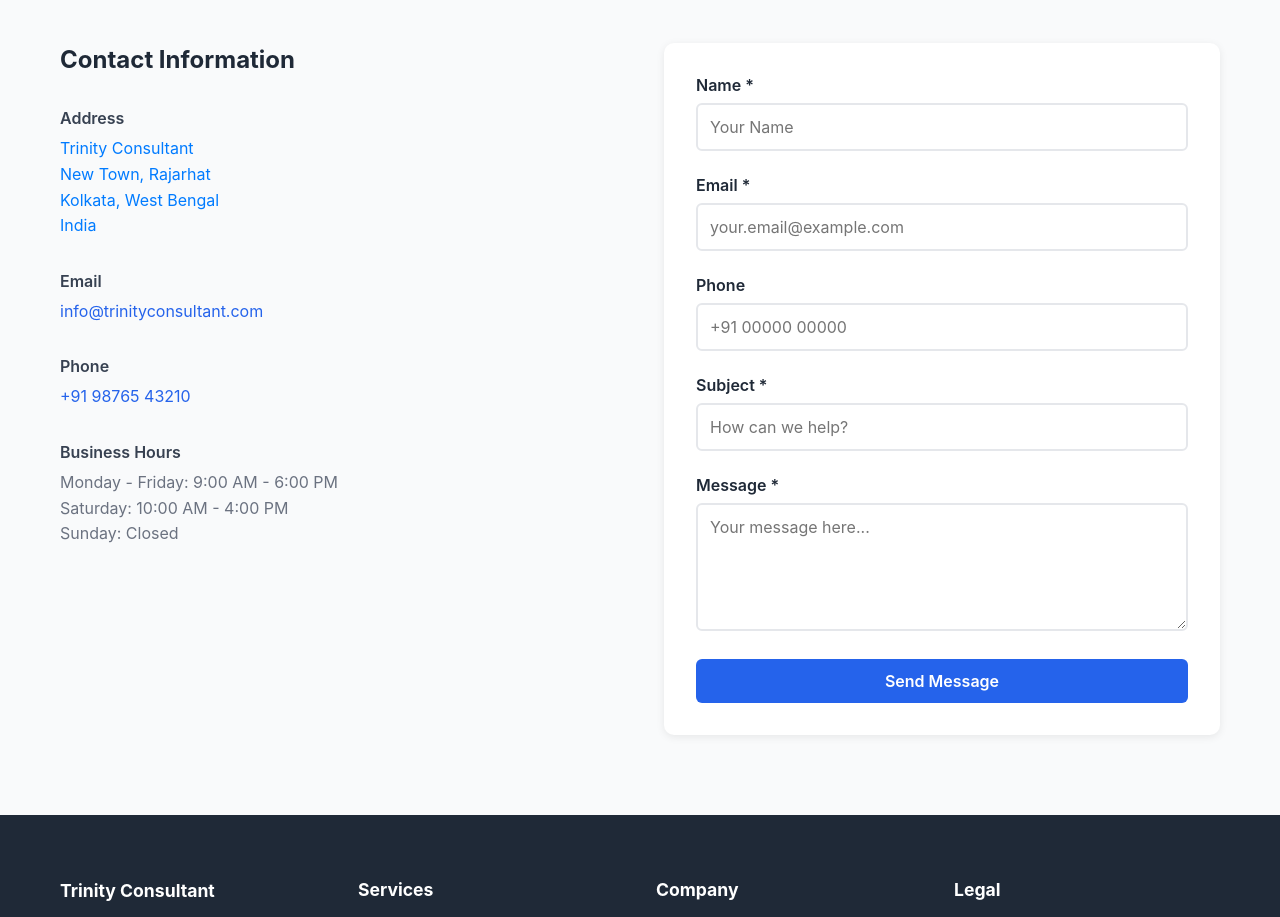
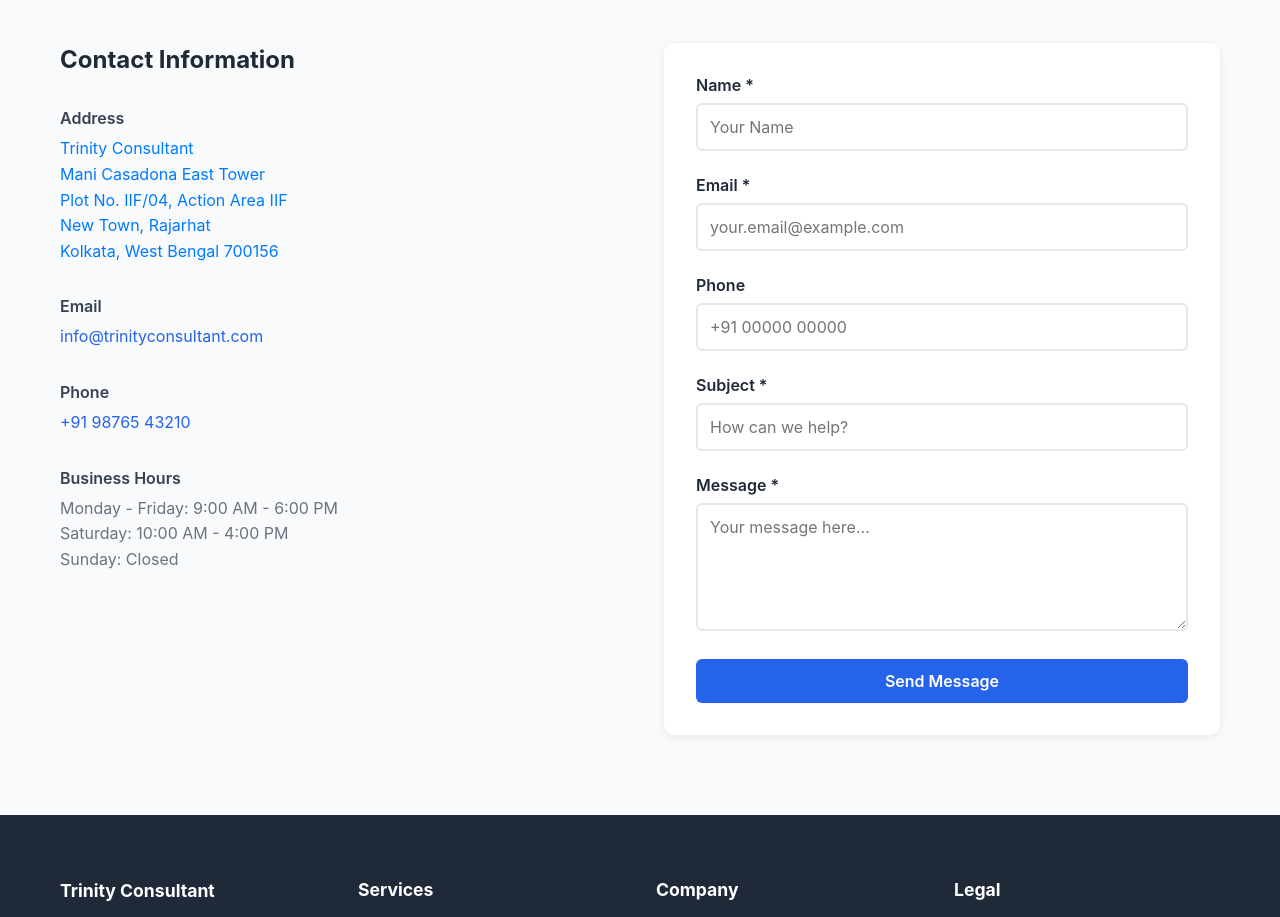
Before and after one commit to 2025Subhashis/trinityconsultant, a React (Create React App) app: page / in a window 1280 px wide. Shown: the part 3100-4017 px from the top of the page. Built offline with nearby package versions, Linux system fonts and the light colour scheme.

Commit message:
Update address to Mani Casadona East Tower

```diff
--- a/src/components/Contact.js
+++ b/src/components/Contact.js
@@ -51,16 +51,17 @@
             <div className="info-item">
               <h4>Address</h4>
               <a
-                href="https://www.google.com/maps/search/?api=1&query=Trinity+Consultant%2C+New+Town%2C+Rajarhat%2C+Kolkata"
+                href="https://www.google.com/maps/search/?api=1&query=Mani+Casadona+East+Tower%2C+Plot+No.+IIF%2F04%2C+Action+Area+IIF%2C+New+Town%2C+Rajarhat%2C+Kolkata%2C+West+Bengal+700156"
                 target="_blank"
                 rel="noopener noreferrer"
                 style={{ textDecoration: 'none', color: 'inherit' }}
               >
                 <p className="clickable-address" style={{ cursor: 'pointer', color: '#007bff' }}>
                   Trinity Consultant<br />
+                  Mani Casadona East Tower<br />
+                  Plot No. IIF/04, Action Area IIF<br />
                   New Town, Rajarhat<br />
-                  Kolkata, West Bengal<br />
-                  India
+                  Kolkata, West Bengal 700156
                 </p>
               </a>
             </div>
```
